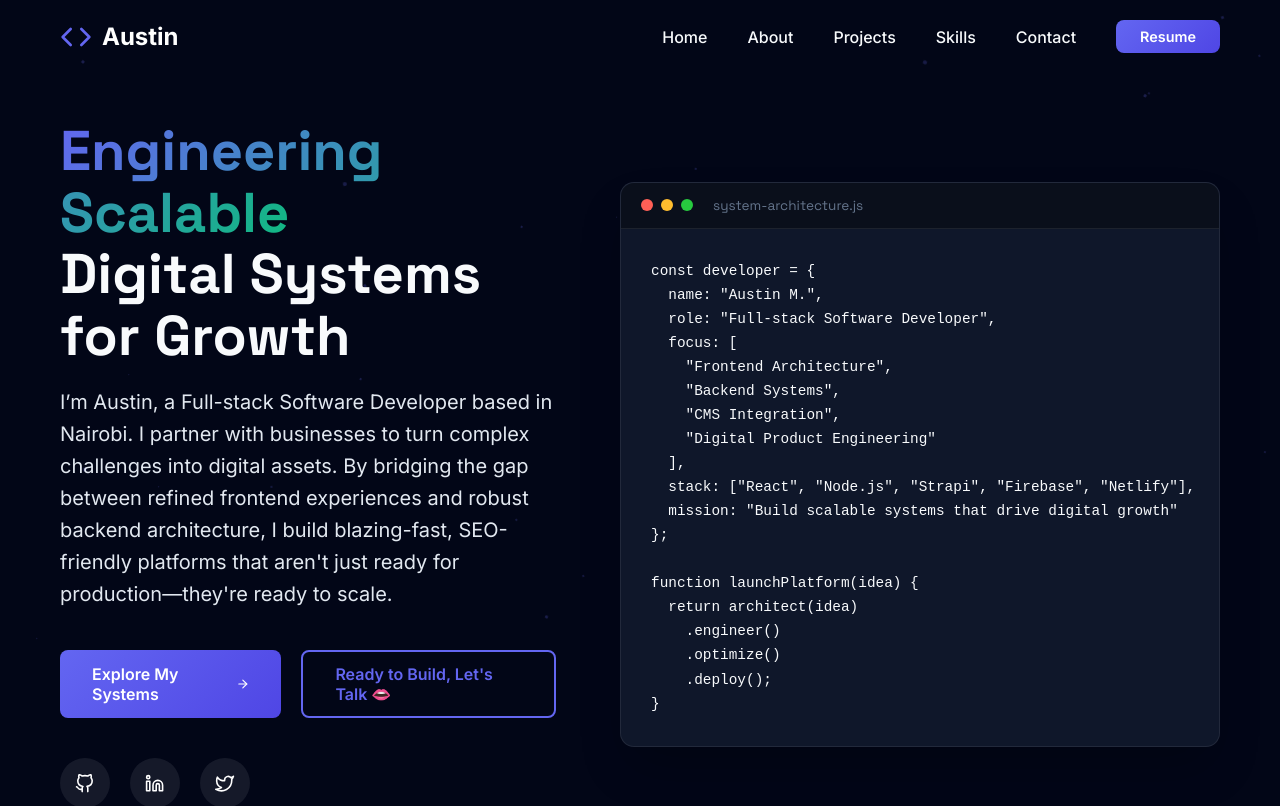
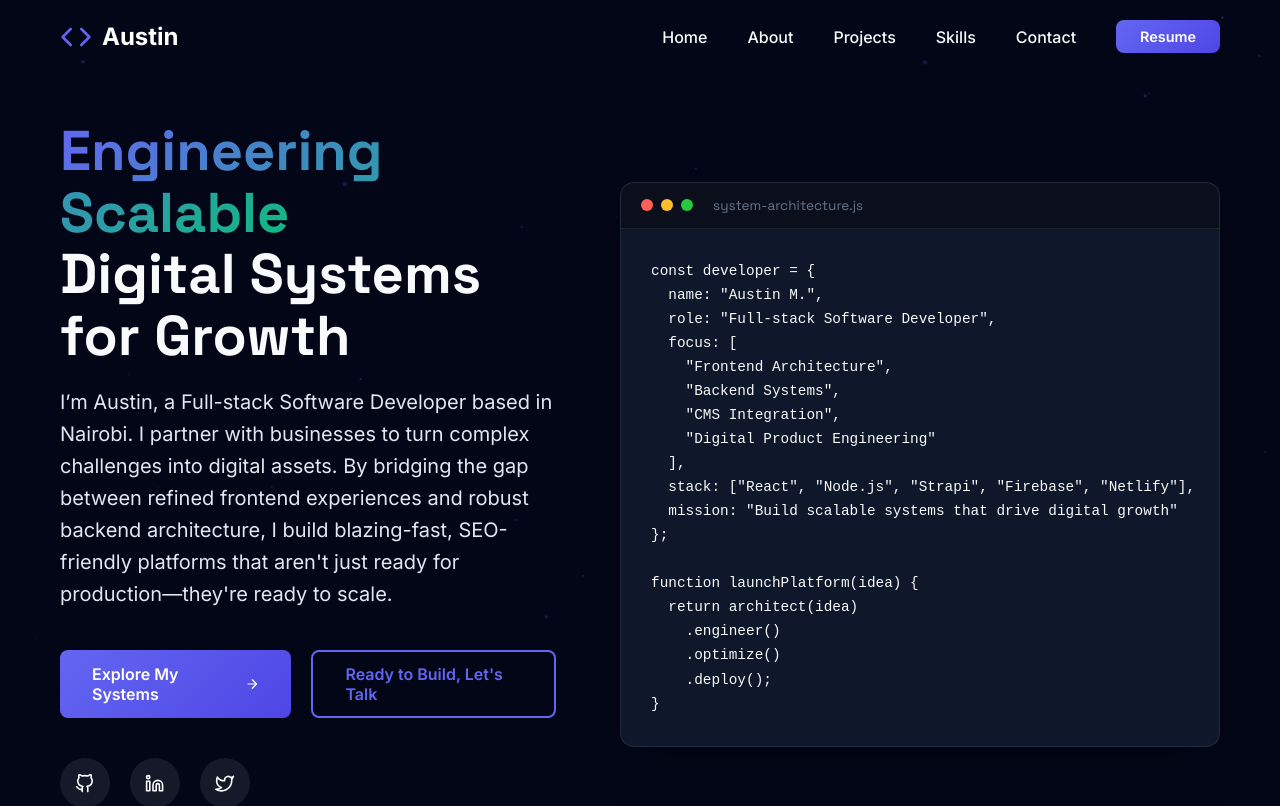
Before and after one commit to codewithaustin1/sharp-portfolio, a React (Create React App) app: page / in a window 1280 px wide. Shown: the top 806 px of the page. Built offline with nearby package versions, Linux system fonts and the light colour scheme.

Commit message:
Fix text formatting in Hero component

```diff
--- a/src/components/Hero/Hero.jsx
+++ b/src/components/Hero/Hero.jsx
@@ -40,7 +40,7 @@ const Hero = () => {
               Explore My Systems <FiArrowRight />
             </a>
             <a href="#contact" className="btn btn-secondary">
-              Ready to Build, Let's Talk 👄
+              Ready to Build, Let's Talk
             </a>
           </div>
           <div className="social-links">
```
